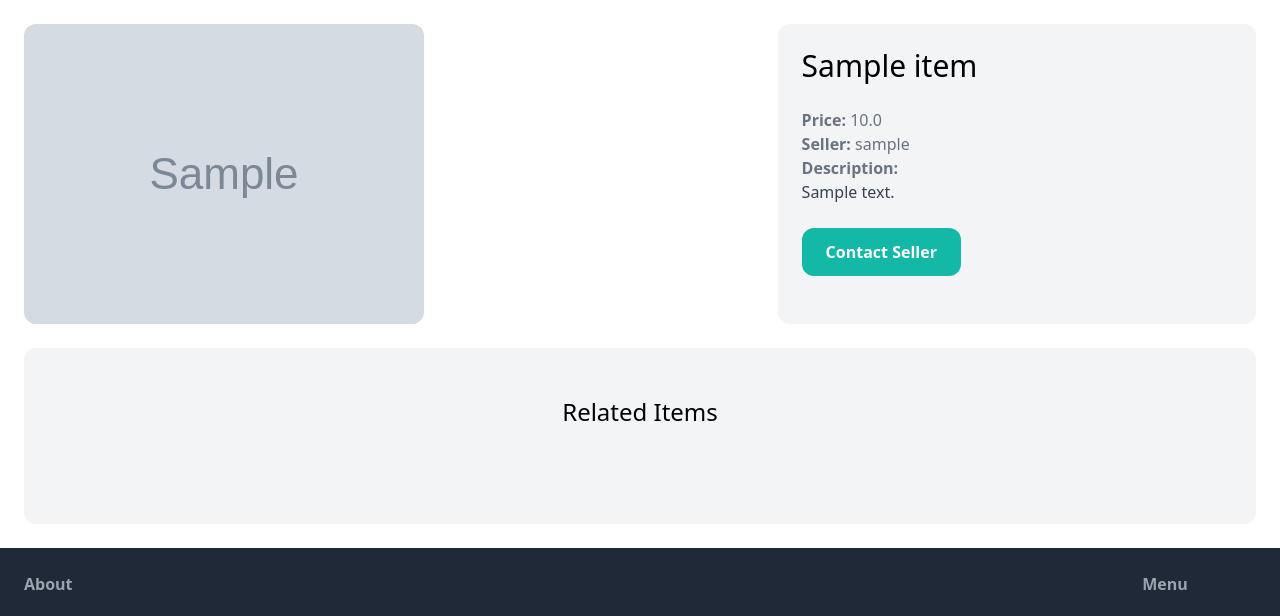
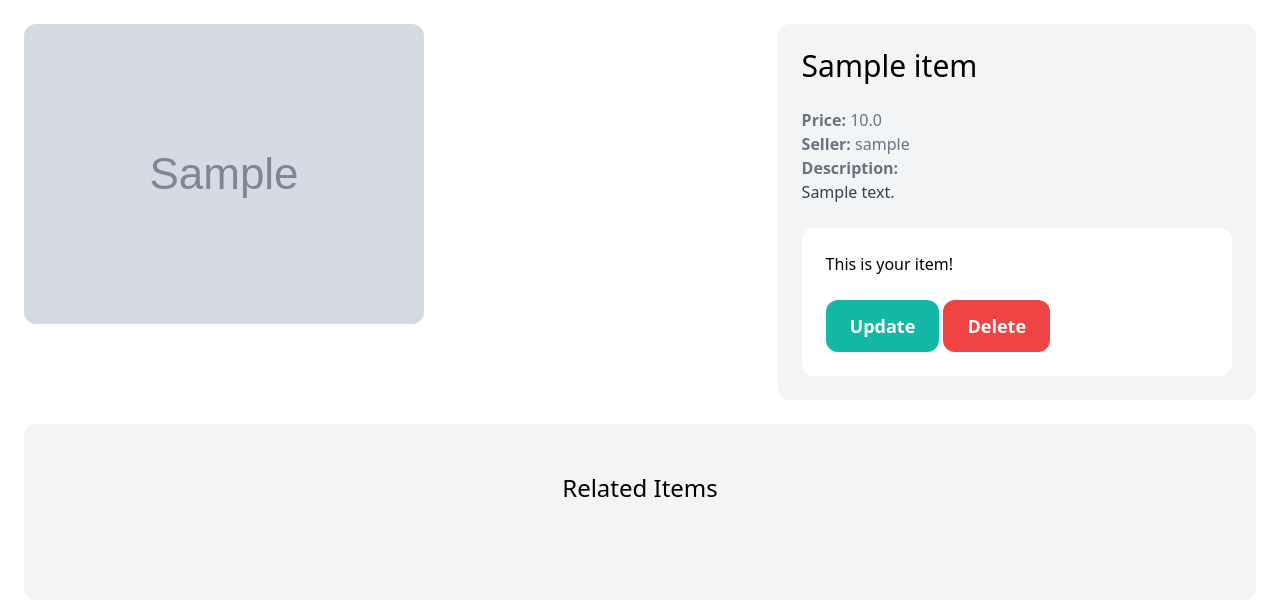
Before and after one commit to ismoil27/django-project, a Django app: page /item/1/ in a window 1280 px wide. Shown: the part 77-693 px from the top of the page. Run offline with Django 5.2, Linux system fonts and the light colour scheme; a user stored in the database is signed in; tables that the repository leaves empty hold one stand-in row (values such as "Sample post"); grey boxes marked "Sample" are stand-in pictures; some libraries are stand-ins or nearby versions.

Commit message:
feat: deleting my item logic development

```diff
--- a/puddle/item/templates/item/detail.html
+++ b/puddle/item/templates/item/detail.html
@@ -17,7 +17,18 @@
             {{item.description}}
          </p>
          {% endif %}
-         <a href="#" class="inline-block mt-6 px-6 py-3 text-l font-semibold bg-teal-500 text-white rounded-xl hover:bg-teal-700">Contact Seller </a>
+         {% if request.user == item.created_by %}
+            <div class='mt-6 p-6 bg-white rounded-xl'>
+                <p>This is your item!</p>
+
+                <a href="#" class='inline-block mt-6 px-6 py-3 text-lg font-semibold bg-teal-500 text-white rounded-xl'>Update</a>
+                <a href="{% url 'item:delete' item.id %}" class='inline-block mt-6 px-6 py-3 text-lg font-semibold bg-red-500 text-white rounded-xl'>Delete</a>
+            </div>
+        {% else %}
+            <a href="#" class="inline-block mt-6 px-6 py-3 text-l font-semibold bg-teal-500 text-white rounded-xl hover:bg-teal-700">Contact Seller </a>
+        {% endif %}
+
+
     </div>
 </div>
 <div class="mt-6 px-6 py-12 bg-gray-100 rounded-xl">
--- a/puddle/item/urls.py
+++ b/puddle/item/urls.py
@@ -6,4 +6,5 @@
 urlpatterns = [
     path('new/', views.new, name='new'),
     path('<int:pk>/', views.detail, name='detail'),
+    path('<int:pk>/delete/', views.delete, name='delete'),
 ]
--- a/puddle/item/views.py
+++ b/puddle/item/views.py
@@ -31,3 +31,10 @@
         'form': form,
         'title': 'New title'
     })
+
+@login_required
+def delete(request, pk):
+    item = get_object_or_404(Item, pk=pk, created_by=request.user)
+    item.delete()
+
+    return redirect('dashboard:index')
```
Also changed, not shown: puddle/media/item_images/teddy_bear_ViDPCLC.webp (added).
